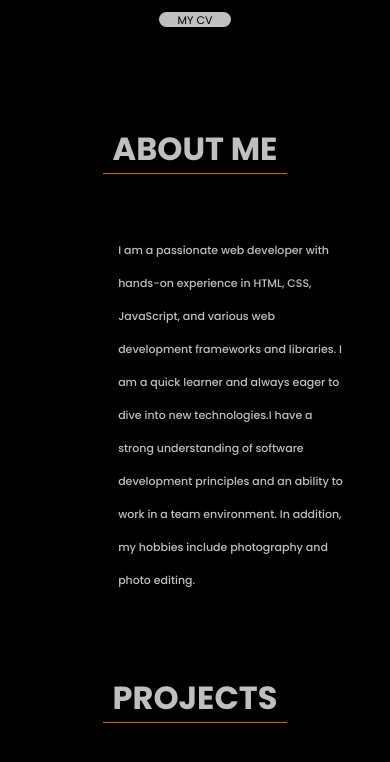
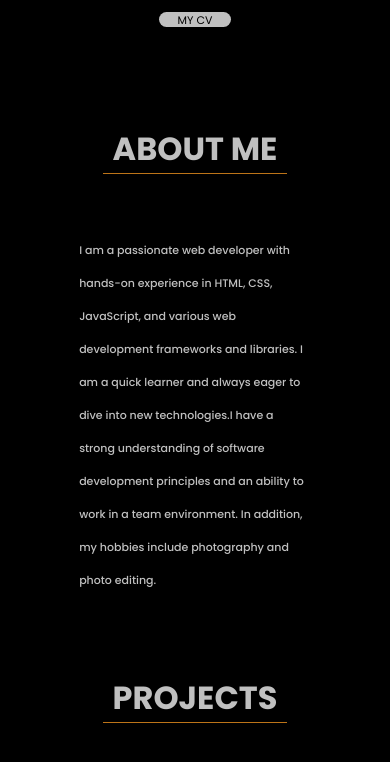
Before and after one commit to MlnThapa/MyProfile, a plain HTML site: page index.html in a window 390 px wide. Shown: the part 610-1372 px from the top of the page. Drawn offline with Linux system fonts and the light colour scheme.

```diff
--- a/Home.css
+++ b/Home.css
@@ -225,7 +225,7 @@ button{
         height:70%;
         width:80%;
         display: flex;
-        margin-left: 10%;
+        margin-left: 0;
         justify-content: center;
         align-items:flex-end;
     }
```
